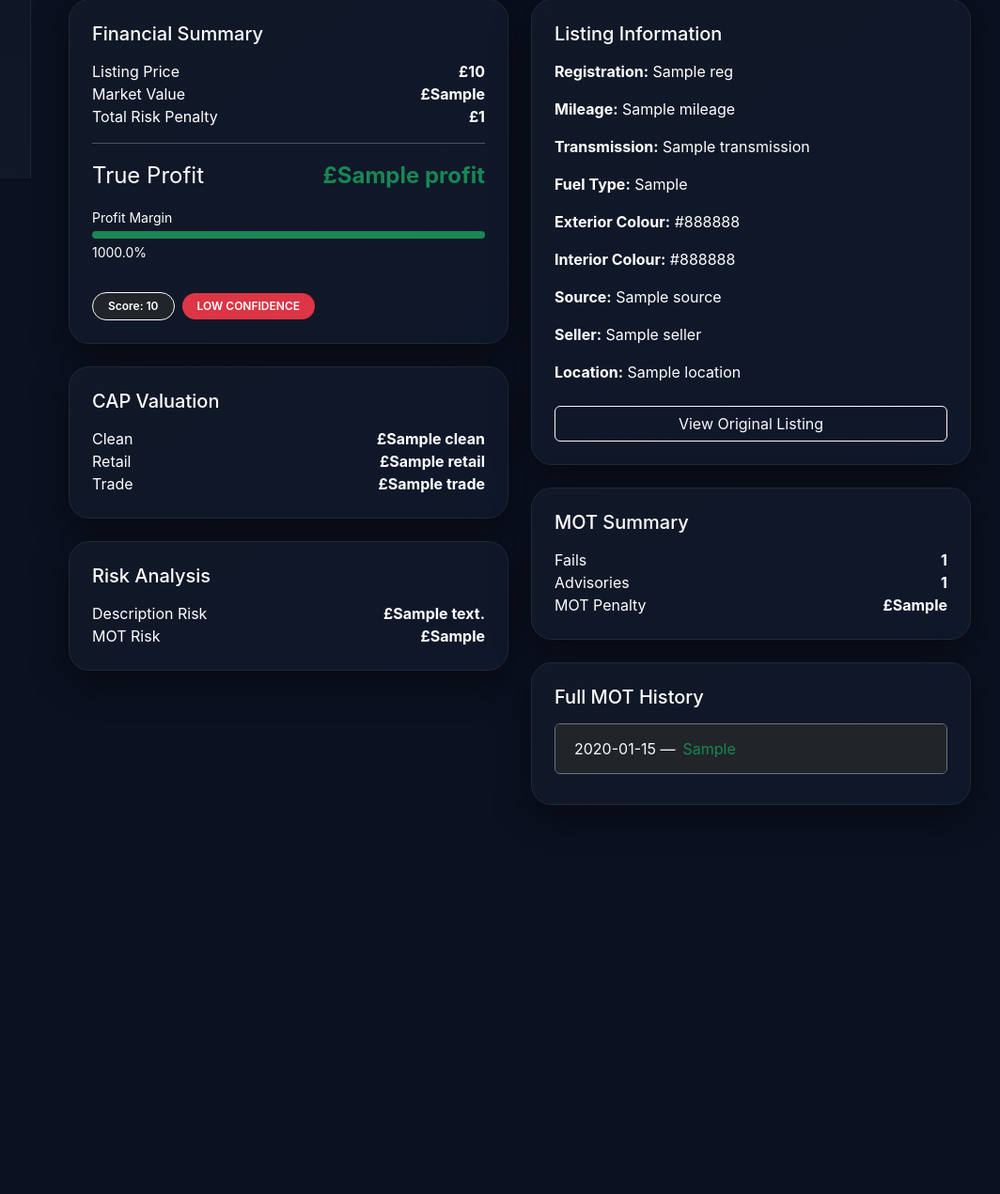
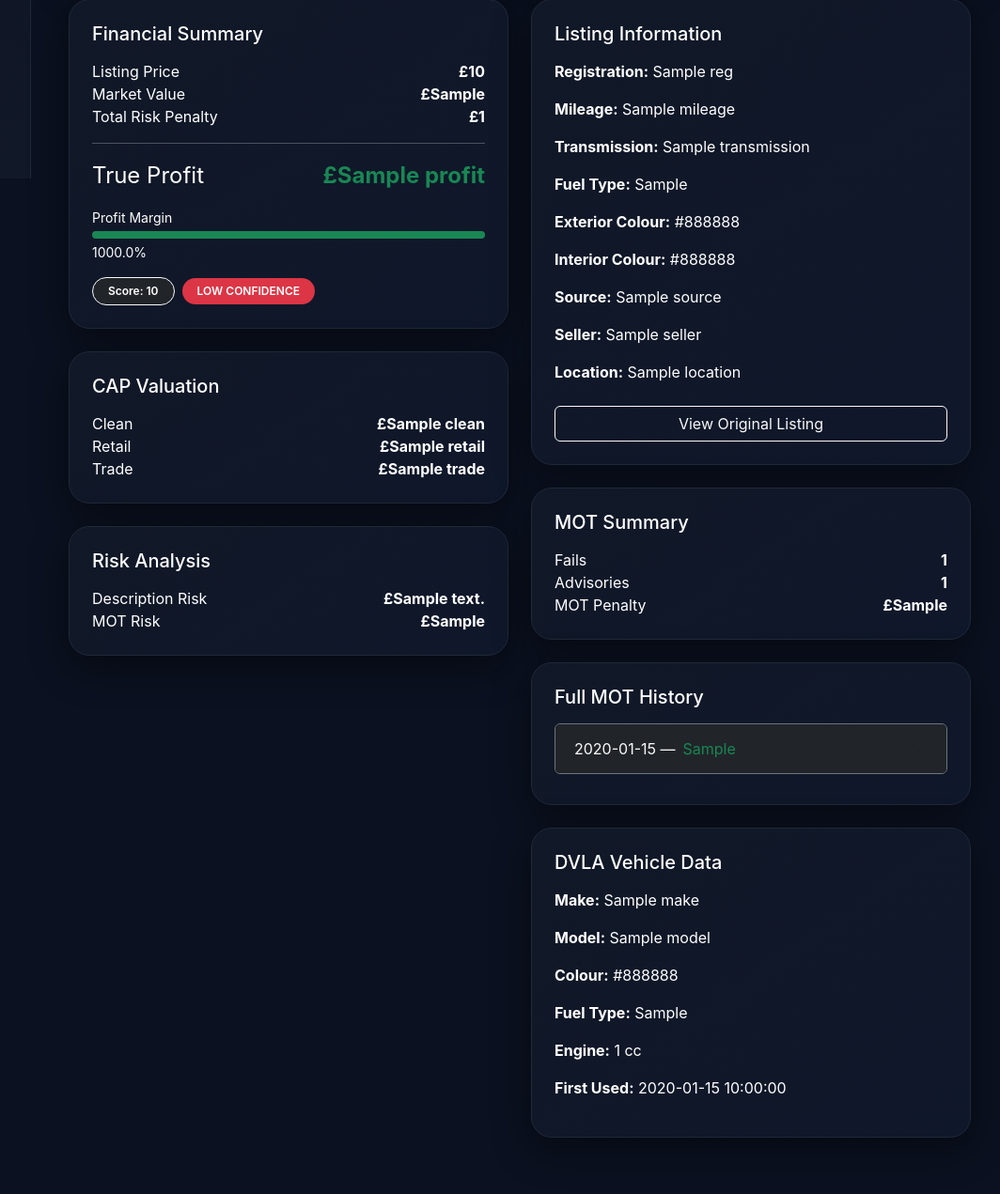
Before and after one commit to foley500/deal-finder-backend, a FastAPI app: template app/templates/deal_detail.html in a window 1280 px wide. Shown: the part 610-1881 px from the top of the page at 94% size, without its empty margins (207-1271 px from the left). Before the commit the page ends 1467 px from the top, so only its background shows below. Run offline with FastAPI, Linux system fonts and the light colour scheme; the template is opened without the code that fills it: most values are stand-ins (such as "Sample title", 1, 10 or a date in 2020); grey boxes marked "Sample" are stand-in pictures; parts of the project's set-up code (start-up, migrations or seed data) failed here and were passed over.

Commit message:
Refined MOT history UI with full defects display and fixed DVLA vehicle data section

```diff
--- a/app/templates/deal_detail.html
+++ b/app/templates/deal_detail.html
@@ -61,9 +61,7 @@
                 </div>
             </div>
 
-            <div class="mt-3">
             <div class="mt-3 d-flex gap-2 align-items-center">
-
                 <div class="badge bg-dark border border-light px-3 py-2">
                     Score: {{ report.scoring.score }}
                 </div>
@@ -85,11 +83,8 @@
                         LOW CONFIDENCE
                     </div>
                 {% endif %}
-
             </div>
         </div>
-        </div>
-
 
         <!-- CAP DATA -->
         <div class="card p-4 mb-4">
@@ -115,7 +110,6 @@
             {% endif %}
         </div>
 
-
         <!-- RISK BREAKDOWN -->
         <div class="card p-4">
             <h5 class="mb-3">Risk Analysis</h5>
@@ -129,7 +123,6 @@
                 <span>MOT Risk</span>
                 <strong>£{{ report.risk_breakdown.mot_penalty }}</strong>
             </div>
-
         </div>
 
     </div>
@@ -138,7 +131,6 @@
     <!-- RIGHT COLUMN -->
     <div class="col-lg-6">
 
-        <!-- LISTING INFO -->
         <!-- LISTING INFO -->
         <div class="card p-4 mb-4">
             <h5 class="mb-3">Listing Information</h5>
@@ -175,7 +167,6 @@
             {% endif %}
         </div>
 
-
         <!-- MOT SUMMARY -->
         <div class="card p-4 mb-4">
             <h5 class="mb-3">MOT Summary</h5>
@@ -196,9 +187,8 @@
             </div>
         </div>
 
-
         <!-- FULL MOT HISTORY -->
-<div class="card p-4">
+        <div class="card p-4 mb-4">
             <h5 class="mb-3">Full MOT History</h5>
 
             {% if report.mot_full_data %}
@@ -269,24 +259,22 @@
             {% endif %}
         </div>
 
+        <!-- DVLA VEHICLE DATA -->
+        {% if report.vehicle_data %}
+        <div class="card p-4">
+            <h5 class="mb-3">DVLA Vehicle Data</h5>
+
+            <p><strong>Make:</strong> {{ report.vehicle_data.make }}</p>
+            <p><strong>Model:</strong> {{ report.vehicle_data.model }}</p>
+            <p><strong>Colour:</strong> {{ report.vehicle_data.colour }}</p>
+            <p><strong>Fuel Type:</strong> {{ report.vehicle_data.fuel_type }}</p>
+            <p><strong>Engine:</strong> {{ report.vehicle_data.engine_size }} cc</p>
+            <p><strong>First Used:</strong> {{ report.vehicle_data.first_used_date }}</p>
+        </div>
+        {% endif %}
+
     </div>
 
 </div>
 
 {% endblock %}
-
-{% if report.vehicle_data %}
-<hr>
-<h6 class="mt-3">DVLA Vehicle Data</h6>
-
-<p><strong>Make:</strong> {{ report.vehicle_data.make }}</p>
-<p><strong>Model:</strong> {{ report.vehicle_data.model }}</p>
-<p><strong>Colour:</strong> {{ report.vehicle_data.colour }}</p>
-<p><strong>Fuel Type:</strong> {{ report.vehicle_data.fuel_type }}</p>
-<p><strong>Engine:</strong> {{ report.vehicle_data.engine_capacity }} cc</p>
-<p><strong>Year:</strong> {{ report.vehicle_data.year_of_manufacture }}</p>
-<p><strong>MOT Status:</strong> {{ report.mot_summary.mot_status }}</p>
-<p><strong>MOT Expiry:</strong> {{ report.mot_summary.mot_expiry_date }}</p>
-<p><strong>Tax Status:</strong> {{ report.vehicle_data.tax_status }}</p>
-<p><strong>Tax Due:</strong> {{ report.vehicle_data.tax_due_date }}</p>
-{% endif %}
```
Lines whose indentation alone changed are shown as unchanged.
